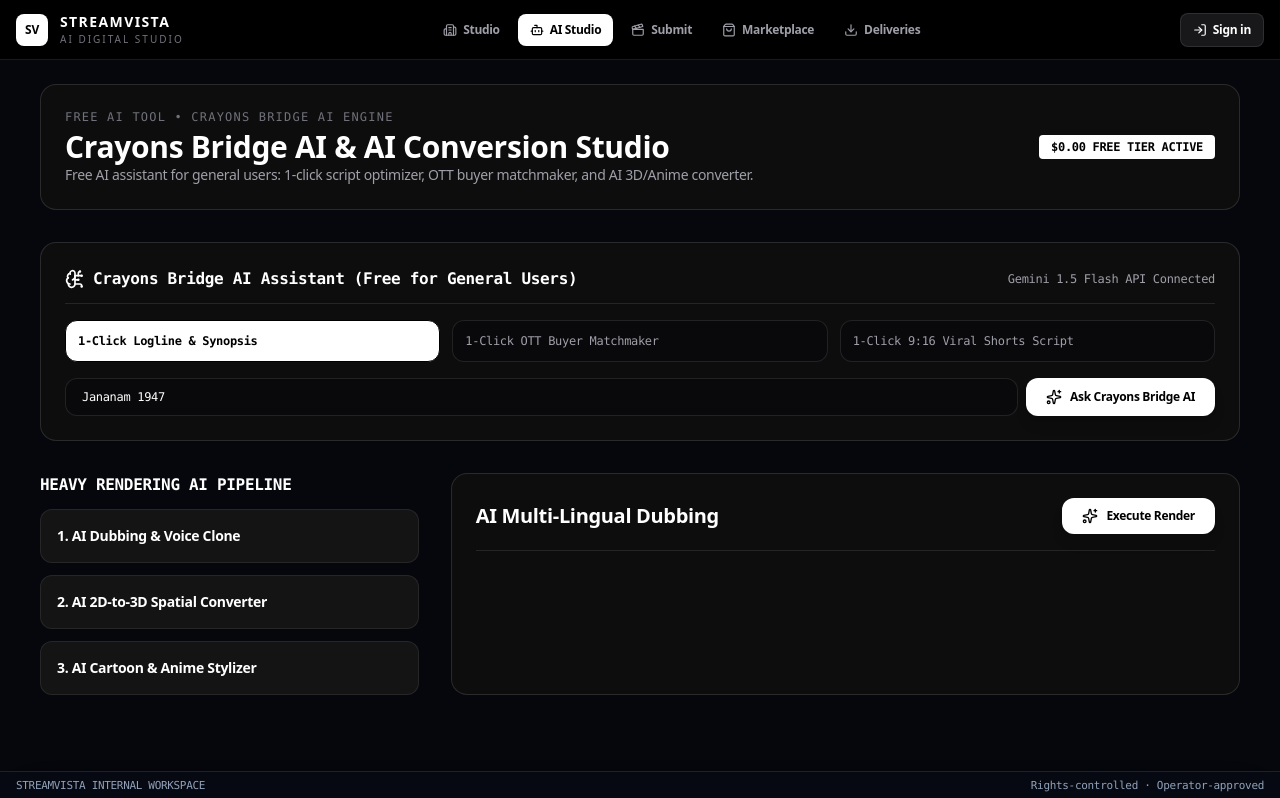
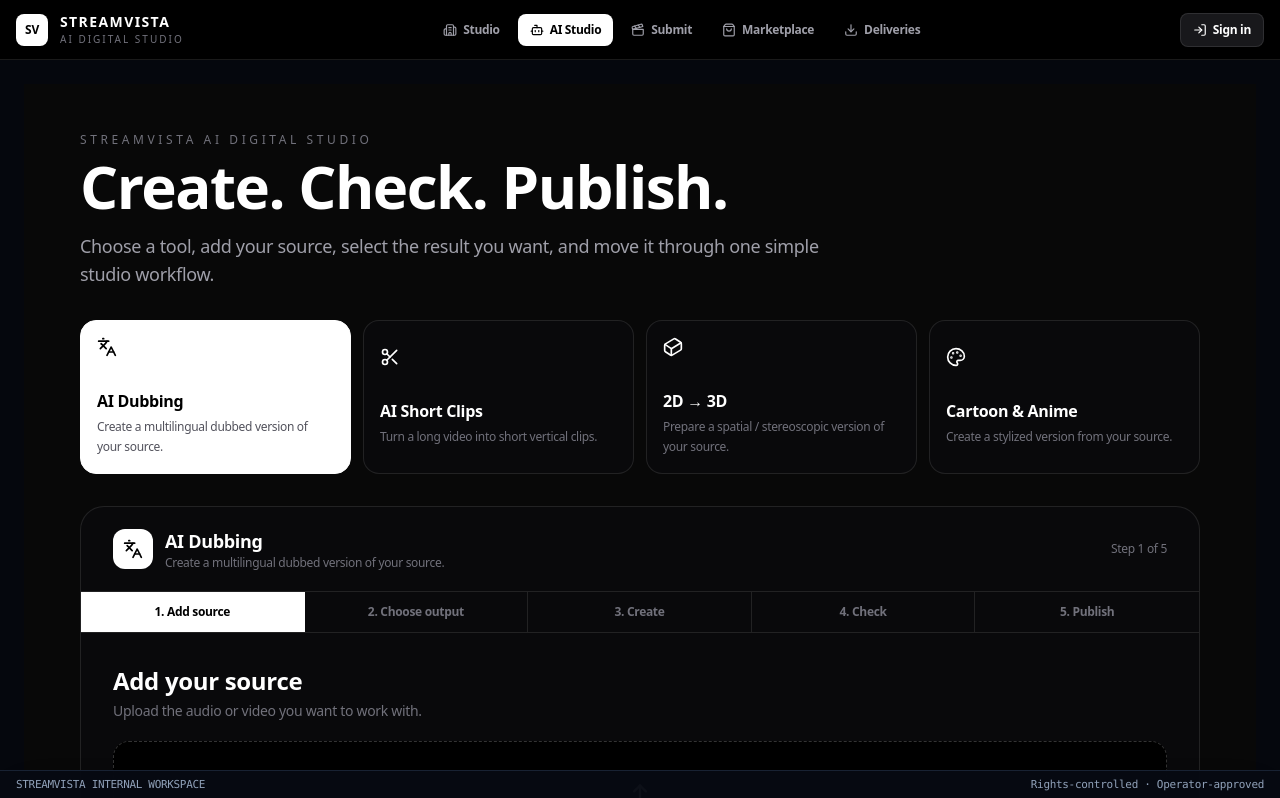
Before and after one commit to abijithasokan1992/Antigravity-Live, a Next.js app in the folder frontend-next/: page /ai-studio in a window 1280 px wide. Shown: the top 798 px of the page. Built offline with nearby package versions, Linux system fonts and the light colour scheme.

Commit message:
refactor: simplify AI Studio into end-user workflows

```diff
--- a/frontend-next/src/app/ai-studio/page.tsx
+++ b/frontend-next/src/app/ai-studio/page.tsx
@@ -1,216 +1,135 @@
 'use client';
 
 import { useState } from 'react';
-import {
-  Bot,
-  Sparkles,
-  Wifi,
-  Wand2,
-  CheckCircle2,
-  RefreshCw,
-  FileText,
-  Send,
-  BrainCircuit,
-  Zap
-} from 'lucide-react';
+import { Upload, Film, Languages, Cuboid, Palette, Scissors, CheckCircle2, ArrowRight } from 'lucide-react';
+
+type Tool = 'dubbing' | 'clipper' | 'stereoscopic_3d' | 'cartoon';
+
+const tools: { id: Tool; title: string; description: string; icon: typeof Film }[] = [
+  { id: 'dubbing', title: 'AI Dubbing', description: 'Create a multilingual dubbed version of your source.', icon: Languages },
+  { id: 'clipper', title: 'AI Short Clips', description: 'Turn a long video into short vertical clips.', icon: Scissors },
+  { id: 'stereoscopic_3d', title: '2D → 3D', description: 'Prepare a spatial / stereoscopic version of your source.', icon: Cuboid },
+  { id: 'cartoon', title: 'Cartoon & Anime', description: 'Create a stylized version from your source.', icon: Palette },
+];
 
 export default function AIStudioPage() {
-  // Crayons Bridge AI State
-  const [crayonsPrompt, setCrayonsPrompt] = useState('Jananam 1947');
-  const [crayonsTask, setCrayonsTask] = useState<'logline' | 'rights_match' | 'shorts'>('logline');
-  const [isCrayonsRunning, setIsCrayonsRunning] = useState(false);
-  const [crayonsResponse, setCrayonsResponse] = useState<any>(null);
+  const [tool, setTool] = useState<Tool>('dubbing');
+  const [sourceName, setSourceName] = useState('');
+  const [targetLanguage, setTargetLanguage] = useState('Malayalam');
+  const [output, setOutput] = useState<'audio' | 'video'>('video');
+  const [step, setStep] = useState(1);
 
-  // Agent State
-  const [selectedAgent, setSelectedAgent] = useState<'dubbing' | 'clipper' | 'stereoscopic_3d' | 'cartoon'>('dubbing');
-  const [isProcessingAgent, setIsProcessingAgent] = useState(false);
-  const [agentOutput, setAgentOutput] = useState<any>(null);
+  const selected = tools.find((item) => item.id === tool)!;
+  const Icon = selected.icon;
 
-  const handleRunCrayonsBridgeAI = async () => {
-    setIsCrayonsRunning(true);
-    setCrayonsResponse(null);
-
-    try {
-      const res = await fetch('/api/ai/crayons-bridge', {
-        method: 'POST',
-        headers: { 'Content-Type': 'application/json' },
-        body: JSON.stringify({ prompt: crayonsPrompt, taskType: crayonsTask })
-      });
-      const data = await res.json();
-      setIsCrayonsRunning(false);
-      setCrayonsResponse(data);
-    } catch (e) {
-      setIsCrayonsRunning(false);
-    }
-  };
-
-  const handleRunAgent = () => {
-    setIsProcessingAgent(true);
-    setAgentOutput(null);
-
-    setTimeout(() => {
-      setIsProcessingAgent(false);
-      if (selectedAgent === 'dubbing') {
-        setAgentOutput({
-          type: 'AI Dubbing & Lip-Sync',
-          voiceMatch: '98.4% Pitch & Emotion Retained',
-          sampleTrack: `Jananam_1947_Dubbed_English.wav`,
-          status: 'DUBBING COMPLETE'
-        });
-      } else if (selectedAgent === 'stereoscopic_3d') {
-        setAgentOutput({
-          type: 'AI 2D-to-3D Stereoscopic Conversion',
-          outputFormat: 'Apple Vision Pro Spatial Video & 3D DCP',
-          status: '3D STEREO RENDERED'
-        });
-      } else if (selectedAgent === 'cartoon') {
-        setAgentOutput({
-          type: 'AI Cartoon & Anime Stylization',
-          style: 'Anime Cell Shaded 24 FPS',
-          status: 'TOON SERIES GENERATED'
-        });
-      } else {
-        setAgentOutput({
-          type: 'AI 9:16 Vertical Video Clipper',
-          clipsGenerated: 4,
-          status: '9:16 SHORTS CLIPPED'
-        });
-      }
-    }, 1000);
+  const chooseTool = (id: Tool) => {
+    setTool(id);
+    setStep(1);
   };
 
   return (
-    <div className="space-y-8 max-w-7xl mx-auto px-2 sm:px-4">
-      {/* Header */}
-      <div className="glass-panel p-6 rounded-2xl border border-white/10 flex flex-col md:flex-row md:items-center justify-between gap-4">
+    <main className="min-h-[calc(100vh-80px)] bg-[#080808] text-white">
+      <div className="max-w-6xl mx-auto px-4 py-8 md:py-12 space-y-8">
+        <header className="max-w-3xl">
+          <p className="text-xs uppercase tracking-[0.3em] text-zinc-500">StreamVista AI Digital Studio</p>
+          <h1 className="mt-2 text-4xl md:text-6xl font-black tracking-tight">Create. Check. Publish.</h1>
+          <p className="mt-4 text-zinc-400 text-base md:text-lg">Choose a tool, add your source, select the result you want, and move it through one simple studio workflow.</p>
+        </header>
+
+        <section className="grid grid-cols-2 lg:grid-cols-4 gap-3">
+          {tools.map((item) => {
+            const ToolIcon = item.icon;
+            const active = tool === item.id;
+            return (
+              <button
+                key={item.id}
+                onClick={() => chooseTool(item.id)}
+                className={`text-left rounded-2xl border p-4 transition ${active ? 'bg-white text-black border-white' : 'bg-zinc-950 text-white border-white/10 hover:border-white/30'}`}
+              >
+                <ToolIcon className="h-5 w-5 mb-8" />
+                <div className="font-bold">{item.title}</div>
+                <div className={`mt-1 text-xs leading-5 ${active ? 'text-zinc-600' : 'text-zinc-500'}`}>{item.description}</div>
+              </button>
+            );
+          })}
+        </section>
+
+        <section className="rounded-3xl border border-white/10 bg-zinc-950 overflow-hidden">
+          <div className="px-5 py-4 md:px-8 md:py-5 border-b border-white/10 flex items-center justify-between gap-4">
+            <div className="flex items-center gap-3">
+              <div className="h-10 w-10 rounded-xl bg-white text-black flex items-center justify-center"><Icon className="h-5 w-5" /></div>
               <div>
-          <div className="flex items-center gap-2 text-xs font-mono text-zinc-500 uppercase tracking-widest">
-            <span>Free AI Tool • Crayons Bridge AI Engine</span>
+                <h2 className="font-bold text-lg">{selected.title}</h2>
+                <p className="text-xs text-zinc-500">{selected.description}</p>
               </div>
-          <h1 className="text-3xl font-extrabold text-white mt-1">Crayons Bridge AI & AI Conversion Studio</h1>
-          <p className="text-zinc-400 text-sm">Free AI assistant for general users: 1-click script optimizer, OTT buyer matchmaker, and AI 3D/Anime converter.</p>
+            </div>
+            <div className="text-xs text-zinc-500">Step {step} of 5</div>
           </div>
 
-        <div className="flex items-center gap-2">
-          <span className="px-3 py-1 rounded bg-white text-black font-mono font-bold text-xs">
-            $0.00 FREE TIER ACTIVE
-          </span>
-        </div>
+          <div className="grid md:grid-cols-5 border-b border-white/10">
+            {['Add source', 'Choose output', 'Create', 'Check', 'Publish'].map((label, index) => (
+              <button key={label} onClick={() => setStep(index + 1)} className={`px-4 py-3 text-xs font-bold border-r border-white/10 last:border-r-0 ${step === index + 1 ? 'bg-white text-black' : 'text-zinc-500'}`}>
+                {index + 1}. {label}
+              </button>
+            ))}
           </div>
 
-      {/* CRAYONS BRIDGE AI ASSISTANT BOX FOR GENERAL USERS */}
-      <div className="glass-panel p-6 rounded-2xl border border-white/10 space-y-4">
-        <div className="flex justify-between items-center border-b border-white/10 pb-3 font-mono text-xs">
-          <h2 className="font-bold text-white flex items-center gap-2 text-base">
-            <BrainCircuit className="h-5 w-5 text-white" />
-            <span>Crayons Bridge AI Assistant (Free for General Users)</span>
-          </h2>
-          <span className="text-zinc-400">Gemini 1.5 Flash API Connected</span>
+          <div className="p-5 md:p-8 min-h-[300px]">
+            {step === 1 && (
+              <div className="space-y-5">
+                <div>
+                  <h3 className="text-2xl font-bold">Add your source</h3>
+                  <p className="text-sm text-zinc-500 mt-1">Upload the audio or video you want to work with.</p>
                 </div>
-
-        <div className="space-y-4">
-          <div className="grid md:grid-cols-3 gap-3 text-xs font-mono">
-            <button
-              onClick={() => setCrayonsTask('logline')}
-              className={`p-3 rounded-xl border text-left transition-all ${crayonsTask === 'logline' ? 'bg-white text-black font-bold' : 'bg-zinc-950 text-zinc-400 border-white/10'}`}
-            >
-              1-Click Logline & Synopsis
-            </button>
-            <button
-              onClick={() => setCrayonsTask('rights_match')}
-              className={`p-3 rounded-xl border text-left transition-all ${crayonsTask === 'rights_match' ? 'bg-white text-black font-bold' : 'bg-zinc-950 text-zinc-400 border-white/10'}`}
-            >
-              1-Click OTT Buyer Matchmaker
-            </button>
-            <button
-              onClick={() => setCrayonsTask('shorts')}
-              className={`p-3 rounded-xl border text-left transition-all ${crayonsTask === 'shorts' ? 'bg-white text-black font-bold' : 'bg-zinc-950 text-zinc-400 border-white/10'}`}
-            >
-              1-Click 9:16 Viral Shorts Script
-            </button>
-          </div>
-
-          <div className="flex gap-2">
-            <input
-              type="text"
-              value={crayonsPrompt}
-              onChange={(e) => setCrayonsPrompt(e.target.value)}
-              placeholder="Enter film title or script premise..."
-              className="flex-1 bg-zinc-950 border border-white/10 rounded-xl px-4 py-2.5 text-xs text-white focus:outline-none focus:border-white font-mono"
-            />
-            <button
-              onClick={handleRunCrayonsBridgeAI}
-              disabled={isCrayonsRunning}
-              className="px-5 py-2.5 rounded-xl bg-white text-black hover:bg-zinc-200 font-bold text-xs shadow-lg transition-all flex items-center gap-2"
-            >
-              {isCrayonsRunning ? <RefreshCw className="h-4 w-4 animate-spin" /> : <Sparkles className="h-4 w-4" />}
-              <span>Ask Crayons Bridge AI</span>
-            </button>
-          </div>
-
-          {crayonsResponse && (
-            <div className="p-4 bg-zinc-950 rounded-xl border border-white/10 font-mono text-xs text-zinc-200 space-y-2">
-              <span className="text-white font-bold block">{crayonsResponse.engine}</span>
-              <pre className="text-zinc-300 text-[11px] whitespace-pre-wrap leading-relaxed">{crayonsResponse.result}</pre>
+                <label className="block rounded-2xl border border-dashed border-white/20 bg-black p-10 text-center cursor-pointer hover:border-white/50 transition">
+                  <Upload className="h-7 w-7 mx-auto mb-3" />
+                  <span className="font-bold">Choose Audio / Video</span>
+                  <span className="block text-xs text-zinc-500 mt-2">MP4, MOV, MP3, WAV and supported media</span>
+                  <input type="file" accept="audio/*,video/*" className="hidden" onChange={(e) => setSourceName(e.target.files?.[0]?.name || '')} />
+                </label>
+                {sourceName && <div className="text-sm text-zinc-300">Selected: <strong>{sourceName}</strong></div>}
+                <button onClick={() => setStep(2)} disabled={!sourceName} className="px-5 py-3 rounded-xl bg-white text-black font-bold disabled:opacity-30 inline-flex items-center gap-2">Continue <ArrowRight className="h-4 w-4" /></button>
               </div>
             )}
+
+            {step === 2 && (
+              <div className="space-y-6 max-w-xl">
+                <div>
+                  <h3 className="text-2xl font-bold">Choose your output</h3>
+                  <p className="text-sm text-zinc-500 mt-1">Only the options relevant to this tool are shown.</p>
                 </div>
-      </div>
-
-      {/* Agent Selector Grid */}
-      <div className="grid lg:grid-cols-3 gap-8">
-        <div className="space-y-3">
-          <h2 className="text-base font-bold text-white uppercase font-mono">Heavy Rendering AI Pipeline</h2>
-
-          <div
-            onClick={() => setSelectedAgent('dubbing')}
-            className={`glass-card p-4 rounded-xl cursor-pointer border transition-all ${selectedAgent === 'dubbing' ? 'border-white bg-zinc-900' : 'border-white/10'}`}
-          >
-            <h3 className="font-bold text-white text-sm">1. AI Dubbing & Voice Clone</h3>
-          </div>
-
-          <div
-            onClick={() => setSelectedAgent('stereoscopic_3d')}
-            className={`glass-card p-4 rounded-xl cursor-pointer border transition-all ${selectedAgent === 'stereoscopic_3d' ? 'border-white bg-zinc-900' : 'border-white/10'}`}
-          >
-            <h3 className="font-bold text-white text-sm">2. AI 2D-to-3D Spatial Converter</h3>
-          </div>
-
-          <div
-            onClick={() => setSelectedAgent('cartoon')}
-            className={`glass-card p-4 rounded-xl cursor-pointer border transition-all ${selectedAgent === 'cartoon' ? 'border-white bg-zinc-900' : 'border-white/10'}`}
-          >
-            <h3 className="font-bold text-white text-sm">3. AI Cartoon & Anime Stylizer</h3>
-          </div>
-        </div>
-
-        {/* Execution Area */}
-        <div className="lg:col-span-2 glass-panel p-6 rounded-2xl space-y-6 border border-white/10">
-          <div className="flex justify-between items-center border-b border-white/10 pb-4">
-            <h3 className="text-xl font-bold text-white">
-              {selectedAgent === 'dubbing' && 'AI Multi-Lingual Dubbing'}
-              {selectedAgent === 'stereoscopic_3d' && 'AI 2D-to-3D Spatial Video Conversion'}
-              {selectedAgent === 'cartoon' && 'AI Anime & Cartoon Render Pipeline'}
-            </h3>
-
-            <button
-              onClick={handleRunAgent}
-              disabled={isProcessingAgent}
-              className="flex items-center gap-2 px-5 py-2.5 rounded-xl bg-white text-black hover:bg-zinc-200 text-xs font-bold shadow-lg transition-all"
-            >
-              {isProcessingAgent ? <RefreshCw className="h-4 w-4 animate-spin" /> : <Sparkles className="h-4 w-4" />}
-              <span>Execute Render</span>
-            </button>
-          </div>
-
-          {agentOutput && (
-            <div className="p-4 bg-zinc-950 rounded-xl border border-white/10 font-mono text-xs space-y-1">
-              <span className="text-white font-bold">✓ {agentOutput.type} COMPLETED</span>
-              <p className="text-zinc-400">Status: <strong className="text-white">{agentOutput.status}</strong></p>
+                {tool === 'dubbing' && (
+                  <>
+                    <label className="block text-sm font-bold">Target language<select value={targetLanguage} onChange={(e) => setTargetLanguage(e.target.value)} className="mt-2 w-full rounded-xl bg-black border border-white/10 px-4 py-3 text-white"><option>Malayalam</option><option>English</option><option>Hindi</option><option>Tamil</option><option>Telugu</option></select></label>
+                    <div><div className="text-sm font-bold mb-2">Output</div><div className="grid grid-cols-2 gap-3">{(['audio', 'video'] as const).map((type) => <button key={type} onClick={() => setOutput(type)} className={`rounded-xl border p-4 text-left font-bold ${output === type ? 'bg-white text-black border-white' : 'border-white/10 text-zinc-400'}`}>{type === 'audio' ? 'Dubbed Audio' : 'Final Dubbed Video'}</button>)}</div></div>
+                  </>
+                )}
+                {tool !== 'dubbing' && <div className="rounded-xl border border-white/10 p-4 text-sm text-zinc-400">Output settings for <strong className="text-white">{selected.title}</strong> will use the existing studio configuration.</div>}
+                <button onClick={() => setStep(3)} className="px-5 py-3 rounded-xl bg-white text-black font-bold inline-flex items-center gap-2">Continue <ArrowRight className="h-4 w-4" /></button>
               </div>
             )}
+
+            {step === 3 && (
+              <div className="max-w-xl space-y-5">
+                <h3 className="text-2xl font-bold">Create</h3>
+                <div className="rounded-2xl border border-white/10 p-5 bg-black space-y-3 text-sm"><div className="flex justify-between"><span className="text-zinc-500">Source</span><span>{sourceName || 'Selected source'}</span></div>{tool === 'dubbing' && <><div className="flex justify-between"><span className="text-zinc-500">Language</span><span>{targetLanguage}</span></div><div className="flex justify-between"><span className="text-zinc-500">Output</span><span>{output === 'video' ? 'Final Dubbed Video' : 'Dubbed Audio'}</span></div></>}</div>
+                <div className="rounded-xl border border-amber-500/20 bg-amber-500/5 p-4 text-sm text-zinc-400">This step is ready for the existing production AI processing API. No simulated completion is shown.</div>
+                <button disabled className="px-5 py-3 rounded-xl bg-white text-black font-bold opacity-40 cursor-not-allowed">Create with AI</button>
               </div>
+            )}
+
+            {step === 4 && (
+              <div className="max-w-xl space-y-5"><h3 className="text-2xl font-bold">View & Check</h3><div className="rounded-2xl border border-white/10 p-8 text-center text-zinc-500">Your generated result will appear here after the real processing job returns a result.</div><button disabled className="px-5 py-3 rounded-xl bg-white text-black font-bold opacity-40">Approve result</button></div>
+            )}
+
+            {step === 5 && (
+              <div className="max-w-xl space-y-5"><h3 className="text-2xl font-bold">Publish</h3><div className="rounded-2xl border border-white/10 p-5 flex gap-3"><CheckCircle2 className="h-5 w-5 text-zinc-500" /><div><div className="font-bold">Ready to publish</div><div className="text-sm text-zinc-500 mt-1">Publishing unlocks after a verified processing result and approval.</div></div></div><button disabled className="px-5 py-3 rounded-xl bg-white text-black font-bold opacity-40">Publish final</button></div>
+            )}
           </div>
+        </section>
+
+        <p className="text-xs text-zinc-600">Powered by Crayons Bridge · StreamVista AI Digital Studio</p>
       </div>
+    </main>
   );
 }
```
Lines whose indentation alone changed are shown as unchanged.
